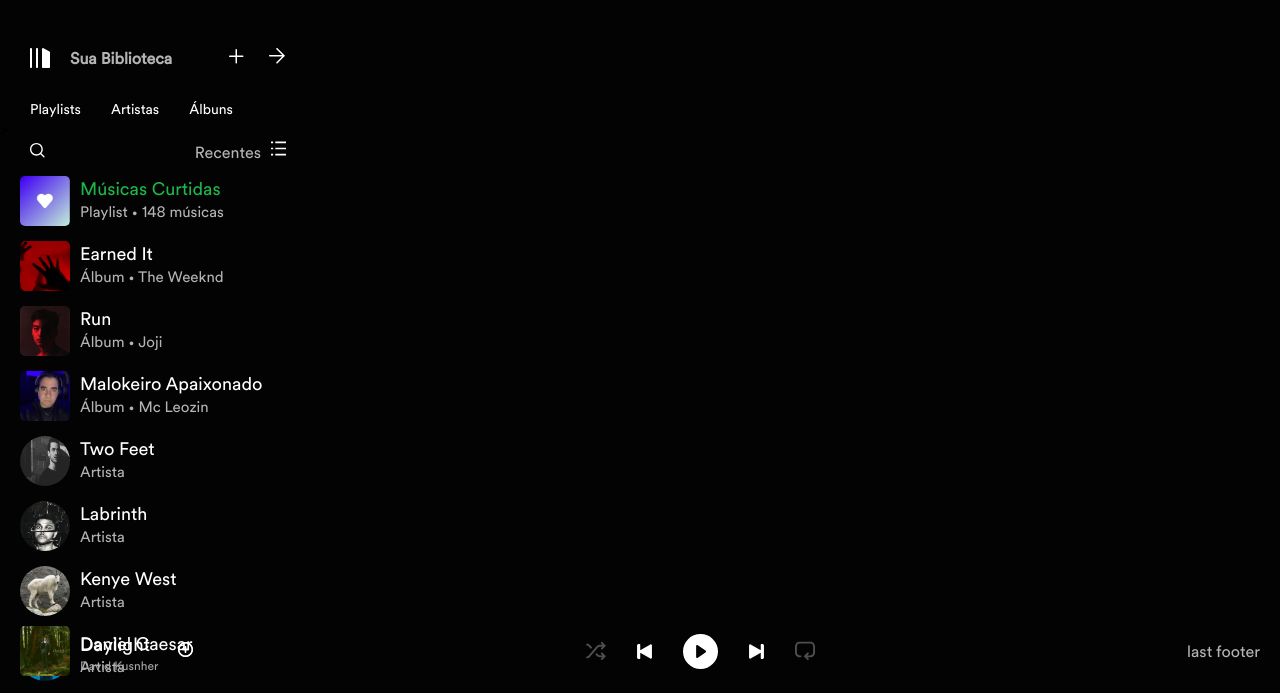
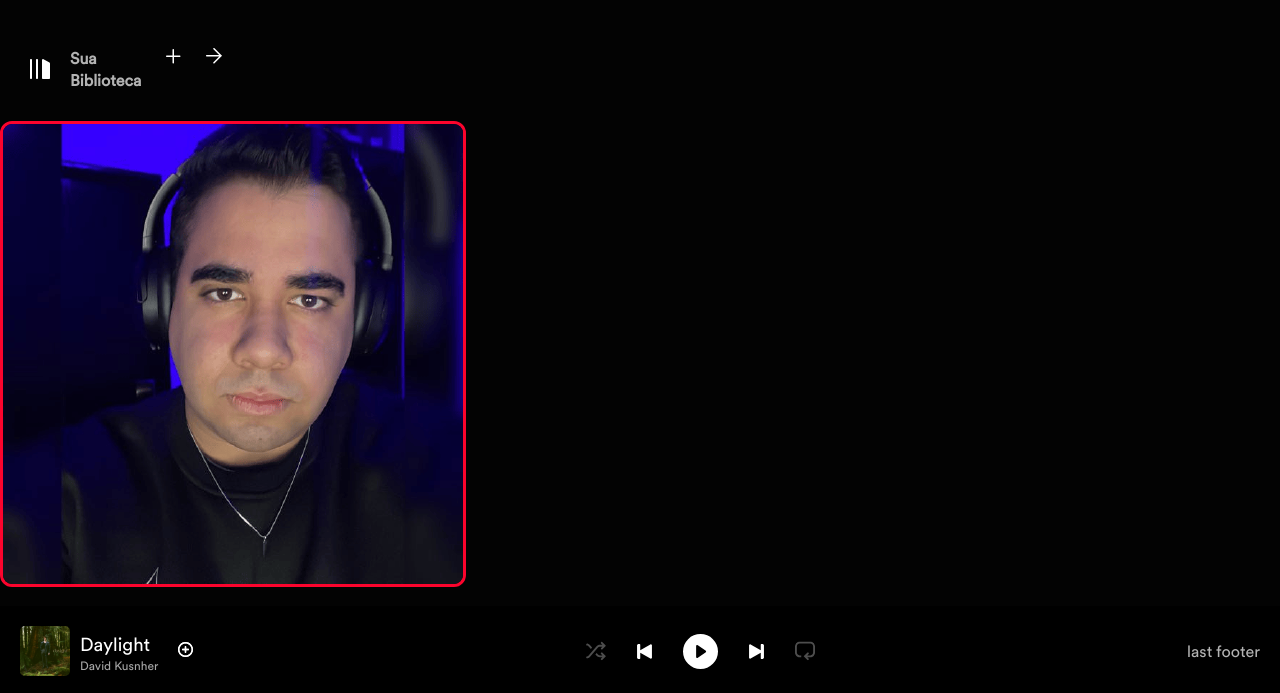
Before and after one commit to naeldev17/tela-spotify, a plain HTML site: page index.html in a window 1280 px wide. Shown: the part 104-797 px from the top of the page. Drawn offline with Linux system fonts and the light colour scheme; a web font is replaced by a local one.

Commit message:
update spotify

```diff
--- a/assets/styles/style.css
+++ b/assets/styles/style.css
@@ -39,7 +39,12 @@
   background: rgb(3, 3, 3);
 }
 
+header {
+  width: 40%;
+}
+
 header ul {
+  width: 20%;
   font-family: "Anek Tamil", sans-serif;
   /* font-size: 16px; */
   margin: 30px;
@@ -199,6 +204,7 @@
 }
 
 nav {
+  width: 30%;
   height: 35rem;
 }
 
@@ -218,6 +224,7 @@
   left: 0;
   position: absolute;
   width: 100%;
+  background-color: #000000;
 }
 
 footer,
@@ -301,7 +308,14 @@
   width: 17px;
 }
 
+main {
+  flex-direction: row;
+}
 
+main img {
+  border-radius: 12px;
+  border: 3px solid rgb(252, 4, 45);
+}
 
 /* .home {
   font-family: CircularSp;
--- a/index.html
+++ b/index.html
@@ -39,13 +39,18 @@
 
   </header>
 
-  <ul class="option">
-    <li>Playlists</li>
-    <li>Artistas</li>
-    <li>Álbuns</li>
-  </ul>>
+  <main>
+    <div class="principal">
+      <img src="assets/img/leo.png" alt="imagem do álbum">
+    </div>
+  </main>
 
   <div>
+    <ul class="option">
+      <li>Playlists</li>
+      <li>Artistas</li>
+      <li>Álbuns</li>
+    </ul>>
 
     <div class="search">
       <div class="first">
@@ -160,6 +165,7 @@
 
   </div>
 
+
   <footer>
     <div class="first-footer">
       <img src="assets/img/david.jpeg" alt="imagem do david kusnher">
```
